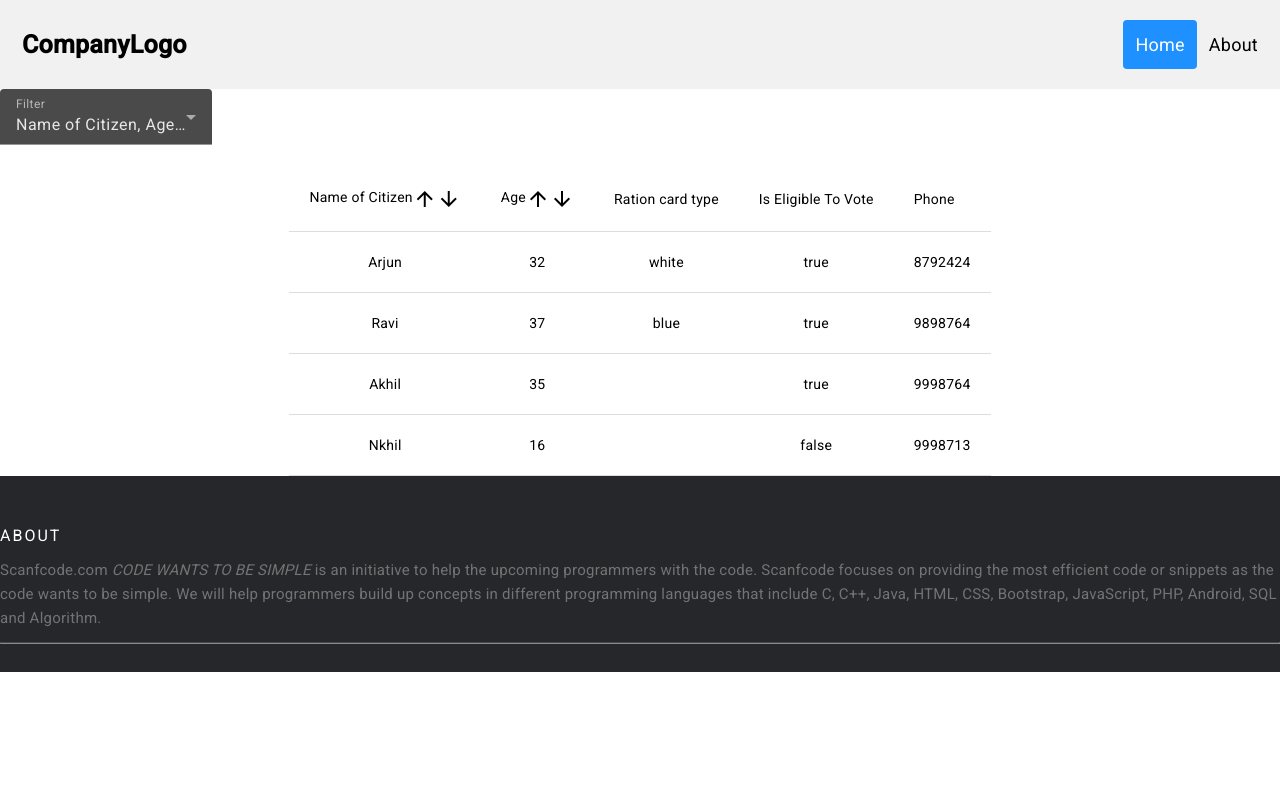
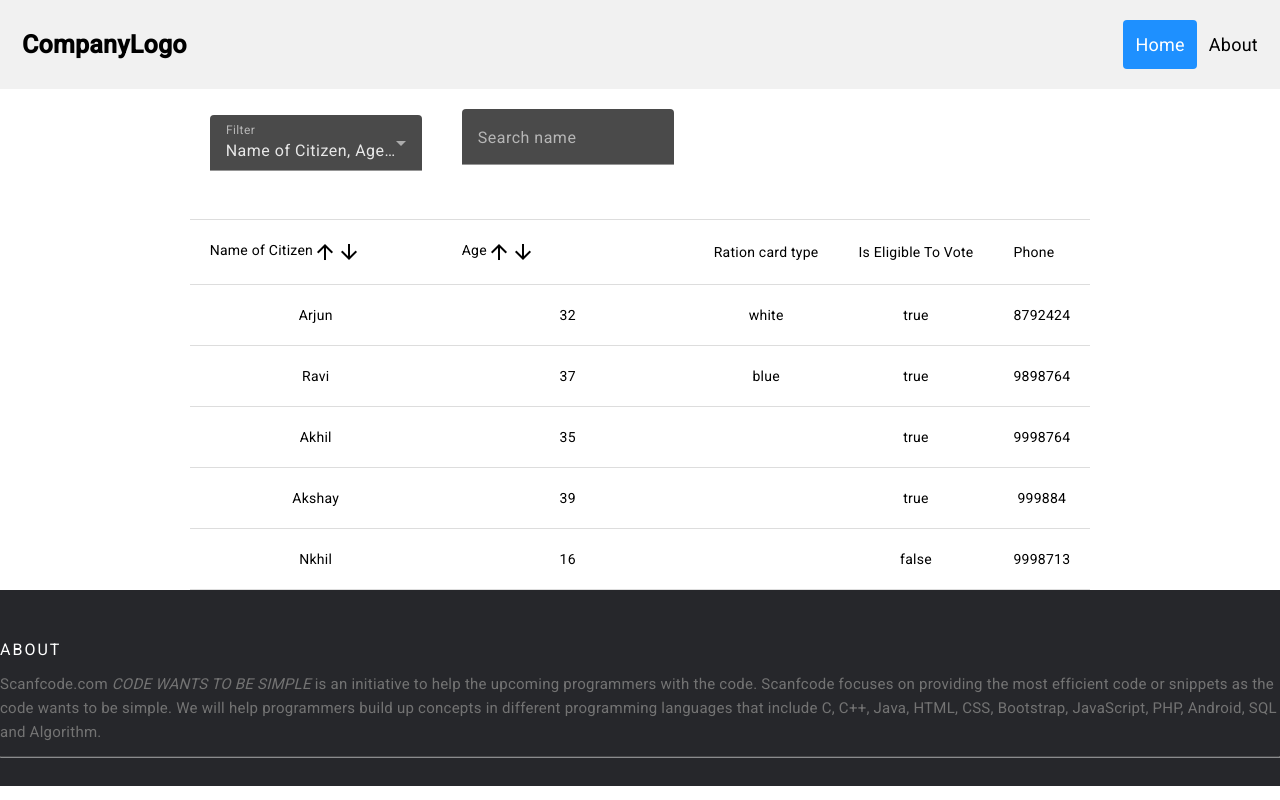
Before and after one commit to shabasy002/Table-Live, an Angular app: page /about in a window 1280 px wide. Built offline with nearby package versions, Linux system fonts and the light colour scheme.

Commit message:
search-by-name

```diff
--- a/src/app/components/temp-table/temp-table.component.html
+++ b/src/app/components/temp-table/temp-table.component.html
@@ -1,13 +1,34 @@
 <div class="table-component">
-  <mat-form-field >
+  <!-- <mat-form-field >
     <mat-label>Filter</mat-label>
     <mat-select (selectionChange)="inputChange($event.value)" [(value)]="selected" placeholder="filter by" [formControl]="this.filter" multiple aria-checked="tr">
 
       <mat-option *ngFor="let column of this.getColumnsToDisplayForSelect()" [value]="column.columnDef" >{{ column.title }}</mat-option>
     </mat-select>
-  </mat-form-field>
+  </mat-form-field> -->
     <table>
         <thead>
+          <tr>
+            <td>
+              <mat-form-field >
+                <mat-label>Filter</mat-label>
+                <mat-select (selectionChange)="inputChange($event.value)" [(value)]="selected" placeholder="filter by" [formControl]="this.filter" multiple aria-checked="tr">
+
+                  <mat-option *ngFor="let column of this.getColumnsToDisplayForSelect()" [value]="column.columnDef" >{{ column.title }}</mat-option>
+                </mat-select>
+              </mat-form-field>
+            </td>
+            <td>
+              <mat-form-field class="filter" >
+                <mat-label>Search name</mat-label>
+                <input matInput [formControl]="nameFilter" (input)="didModify()">
+              </mat-form-field>
+              <p>{{this.nameFilter.value}}</p>
+            </td>
+          </tr>
+          <tr>
+
+          </tr>
             <tr>
                 <td *ngFor="let column of this.getColumnsToDisplay()" >
 
--- a/src/app/components/temp-table/temp-table.component.ts
+++ b/src/app/components/temp-table/temp-table.component.ts
@@ -1,6 +1,7 @@
 import { CommonModule } from '@angular/common';
 import {Component, Input, OnInit, input,  OnChanges, OnDestroy,SimpleChange, SimpleChanges} from '@angular/core';
 import {Sort, MatSortModule} from '@angular/material/sort';
+import { MatInputModule } from '@angular/material/input';
 
 import { FormsModule, FormControl, ReactiveFormsModule } from '@angular/forms';
 import {MatCheckboxModule} from '@angular/material/checkbox';
@@ -19,7 +20,7 @@ import { BrowserAnimationsModule } from '@angular/platform-browser/animations';
 @Component({
   selector: 'app-temp-table',
   standalone: true,
-  imports: [MatTableModule, ReactiveFormsModule ,MatFormFieldModule, MatSelectModule, CommonModule, FormsModule, MatCheckboxModule, MatIconModule, MatSortModule],
+  imports: [MatTableModule, ReactiveFormsModule ,MatFormFieldModule, MatInputModule, MatSelectModule, CommonModule, FormsModule, MatCheckboxModule, MatIconModule, MatSortModule],
   templateUrl: './temp-table.component.html',
   styleUrl: './temp-table.component.scss'
 })
@@ -36,14 +37,22 @@ sortedData: Array<any> = [];
 private selectedSortOrder?:SelectedSort;
 public filterFields: Array<any> = [];
 public filter = new FormControl(this.filterFields);
-  public selected: string | undefined;
+public nameFilter = new FormControl("");
+
+public selected: string | undefined;
 
 constructor() {
 
 
 
 }
+protected didModify() {
+  //console.log(this.nameFilter);
 
+  console.log(this.getColumnsToDisplay(this.nameFilter.value));
+
+
+}
 protected inputChange(event:any){
   const tempColumnconfig = this.columnConfigs.slice();
 
@@ -57,28 +66,9 @@ protected inputChange(event:any){
   }
 
 }
-protected filterMethod(value:string, $event:any){
 
-
-  let selctedOrnot=$event.currentTarget.getAttribute("aria-selected");
-  let optionValue=value;
-  if(selctedOrnot==="true"){
-
-  this.columnConfigs.forEach(function(item) {
-    if(item.columnDef===optionValue){
-      item.hide=true;
-    }
-});
-  }else{
-    this.columnConfigs.forEach(function(item) {
-      if(item.columnDef===optionValue){
-        item.hide=false;
-      }
-  });
-  }
-}
 protected getColumnsToDisplayForSelect(): ColumnConfiguration[] {
-  console.log(this.getColumnsToDisplay("Akhil"));
+  //console.log(this.getColumnsToDisplay("kh"));
   const filtered = this.columnConfigs.filter(x => x.columnDef !== "");
   filtered.forEach((x,i)=>{
     this.filterFields.push(x.columnDef) ;
@@ -92,7 +82,7 @@ protected getColumnsToDisplayForSelect(): ColumnConfiguration[] {
       return filtered;
 
     }else{
-      const rowSearch=this.dataSource.filter(x => x.name.toLocaleLowerCase().includes(optionalName));
+      const rowSearch=this.dataSource.filter(x => x.name.match(optionalName));
       //console.log(rowSearch);
       return rowSearch;
     }
--- a/src/app/pages/about-us/about-us.component.ts
+++ b/src/app/pages/about-us/about-us.component.ts
@@ -26,6 +26,7 @@ export class AboutUsComponent  {
     { name: 'Arjun', age: 32, phone: 8792424, isWhatsappUser: true, constituency: 'Thiruvanthapuram', isEligibleToVote: true, rationCardType: RationCardType.White},
     { name: 'Ravi', age: 37, phone: 9898764, isWhatsappUser: false, constituency: 'Kollam', isEligibleToVote: true, rationCardType: RationCardType.Blue},
     { name: 'Akhil', age: 35, phone: 9998764, isWhatsappUser: true, constituency: 'Kochi', isEligibleToVote: true},
+    { name: 'Akshay', age: 39, phone: 999884, isWhatsappUser: true, constituency: 'Idukki', isEligibleToVote: true},
     { name: 'Nkhil', age: 16, phone: 9998713, isWhatsappUser: false, constituency: 'Kottayam', isEligibleToVote: false}
   ];
 
```
